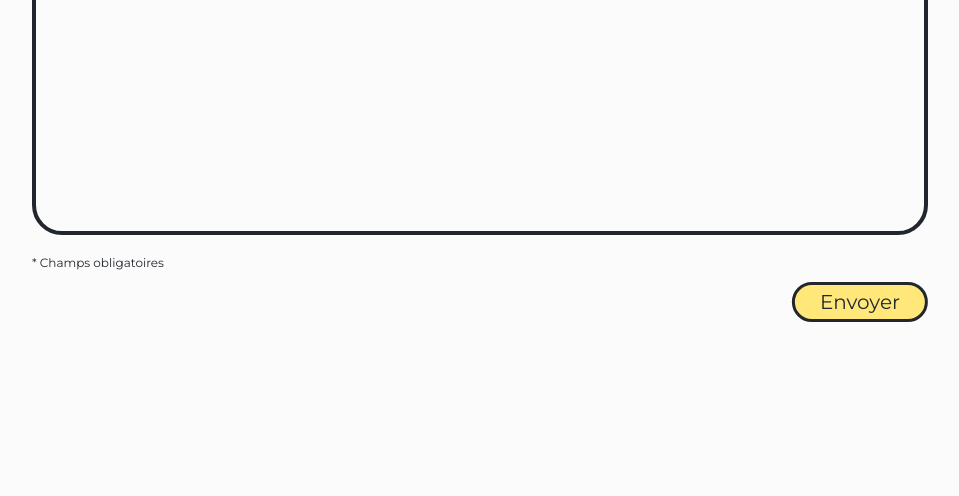
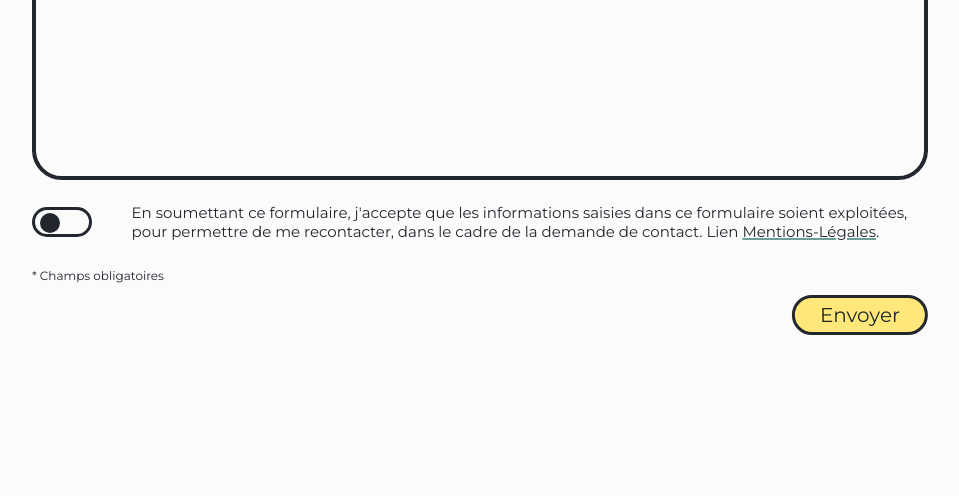
Before and after one commit to ToxyhDev/Tox-Website, a PHP site: page / in a window 1280 px wide. Shown: the part 4597-5093 px from the top of the page, without its empty margins (160-1119 px from the left). Run offline with PHP 8.4, Linux system fonts and the light colour scheme; some web fonts are replaced.

Commit message:
#15 Added the tick for legal mention in the form

```diff
--- a/css/style.css
+++ b/css/style.css
@@ -249,6 +249,63 @@ h3, h4, p, a, input, select, textarea, button, li {
   background-clip: padding-box;
   border: 1.5rem solid rgba(0, 0, 0, 0);
   border-radius: 20rem;
+}
+.forms-rgbd {
+  display: flex;
+  align-items: center;
+}
+.forms-rgbd__case {
+  flex: 1;
+  position: relative;
+  clear: both;
+  float: left;
+}
+.forms-rgbd__case input[type=checkbox] {
+  display: none;
+  visibility: hidden;
+}
+.forms-rgbd__case input[type=checkbox]:checked + label {
+  background: #6D9E99;
+}
+.forms-rgbd__case input[type=checkbox]:checked + label:before {
+  left: 3rem;
+}
+.forms-rgbd__case label {
+  width: 6rem;
+  height: 3rem;
+  box-sizing: border-box;
+  border: 0.3rem solid #22272E;
+  float: left;
+  border-radius: 99rem;
+  position: relative;
+  cursor: pointer;
+  transition: 0.3s ease;
+}
+.forms-rgbd__case label:before {
+  transition: 0.3s ease;
+  content: "";
+  width: 2rem;
+  height: 2rem;
+  position: absolute;
+  background: #22272E;
+  left: 0.5rem;
+  top: 0.3rem;
+  box-sizing: border-box;
+  border: 0.3rem solid #22272E;
+  border-radius: 99rem;
+}
+.forms-rgbd__text {
+  flex: 8;
+  font-size: 1.5rem;
+}
+.forms-rgbd__text--a {
+  font-size: 1.5rem;
+  text-decoration: underline #6D9E99 0.2rem;
+}
+.forms-rgbd__text--a:hover {
+  color: #6D9E99;
+  text-decoration: none;
+  font-weight: bold;
 }
 .forms--input {
   transition: background-color 1s cubic-bezier(0, 0.4, 0.19, 0.98);
--- a/includes/forms.php
+++ b/includes/forms.php
@@ -14,6 +14,18 @@
         <!-- MESSAGE -->
         <label for="texts"></label>
         <textarea class="forms-texts__case forms--input" name="texts" id="texts" minlength="20" maxlength="4000" placeholder="Votre texte*" required></textarea>
+
+        <!-- RGBD -->
+        <div class="forms-rgbd">
+            <div class="forms-rgbd__case">
+                <input type="checkbox" name="rgbd" id="rgbd" required>
+                <label for="rgbd"></label>
+            </div>
+
+            <p class="forms-rgbd__text">En soumettant ce formulaire, j'accepte que les informations saisies dans ce formulaire soient exploitées, pour permettre de me recontacter, dans le cadre de la demande de contact.
+            Lien <a class="forms-rgbd__text--a" href="mentions-legales.php" target="_blank" rel="noopener noreferrer">Mentions-Légales</a>.</p>
+        </div>
+
         <p class="forms__attention">* Champs obligatoires</p>
         <!-- SEND -->
         <button type="submit" class="btn">Envoyer</button>
@@ -29,8 +41,16 @@
         $email = $_POST['email'];
         $title = $_POST['title'];
         $message = $_POST['texts'];
+        $rgbd = $_POST['rgbd'];
 
-        $sendMail = mail('toxyhgaming@gmail.com', $title, $message, $entete);
+        if($rgbd == 'on') {
+            $rgbdMsg = "Exploitation des données dans le cadre de la demande de contact. Accepté.";
+        }
+        else {
+            $rgbdMsg = "Vous n'avez pas accepté les mentions légales !";
+        }
+
+        $sendMail = mail('toxyhgaming@gmail.com', $title, $message, $rgbdMsg, $entete);
     ?>
 
 <section class="forms-response">
@@ -50,6 +70,10 @@
             <p class="forms-response__infoValid--body">
                 <?php echo '<span class="forms-response__infoValid--span">
                 Message: </span>' . $message; ?></p>
+            <p class="forms-response__infoValid--body">
+                <?php echo '<span class="forms-response__infoValid--span">
+                Consentement: </span>' . $rgbdMsg; ?></p>
+            </p>
         </div>
 
     <?php else: ?>
--- a/sass/layouts/_forms.scss
+++ b/sass/layouts/_forms.scss
@@ -48,6 +48,71 @@
             border-radius: 20rem;
         }
     }
+    &-rgbd {
+        display: flex;
+        align-items: center;
+        // justify-content: space-between;
+
+        &__case {
+            flex: 1;
+            position: relative;
+            clear: both;
+            float: left;
+
+            input[type="checkbox"] {
+                display: none;
+                visibility: hidden;
+
+                &:checked + label {
+                    background: $color-valid;
+
+                    &:before {
+                        left: calc($checkbox-width / 2);
+                    }
+                }
+            }
+
+            label {
+                width: $checkbox-width;
+                height: calc($checkbox-width / 2);
+                box-sizing: border-box;
+                border: $checkbox-border;
+                float: left;
+                border-radius: 99rem;
+                position: relative;
+                cursor: pointer;
+                transition: .3s ease;
+
+                &:before {
+                    transition: .3s ease;
+                    content: '';
+                    width: calc($checkbox-width / 2) - 1rem;
+                    height: calc($checkbox-width / 2) - 1rem;
+                    position: absolute;
+                    background: $color-font;
+                    left: 0.5rem;
+                    top: 0.3rem;
+                    box-sizing: border-box;
+                    border: $checkbox-border;
+                    border-radius: 99rem;
+                }
+            }
+        }
+        &__text {
+            flex: 8;
+            font-size: 1.5rem;
+            &--a {
+                font-size: 1.5rem;
+                text-decoration: underline $color-valid 0.2rem;
+                &:hover {
+                    color: $color-valid;
+                    text-decoration: none;
+                    font-weight: bold;
+                }
+            }
+        }
+    }
+
     &--input {
         transition: background-color 1s cubic-bezier(0,.4,.19,.98);
         &::placeholder {
--- a/sass/utils/_variables.scss
+++ b/sass/utils/_variables.scss
@@ -29,3 +29,6 @@ $form-padding: 1.5rem;
 $animation-shake-intensity: 1%;
 $animation-blob-intensityX: 4%;
 $animation-blob-intensityY: 4%;
+
+$checkbox-width: 6rem;
+$checkbox-border: 0.3rem solid $color-font;
```
Also changed, not shown: 1 other file. Lines whose indentation alone changed are shown as unchanged.
